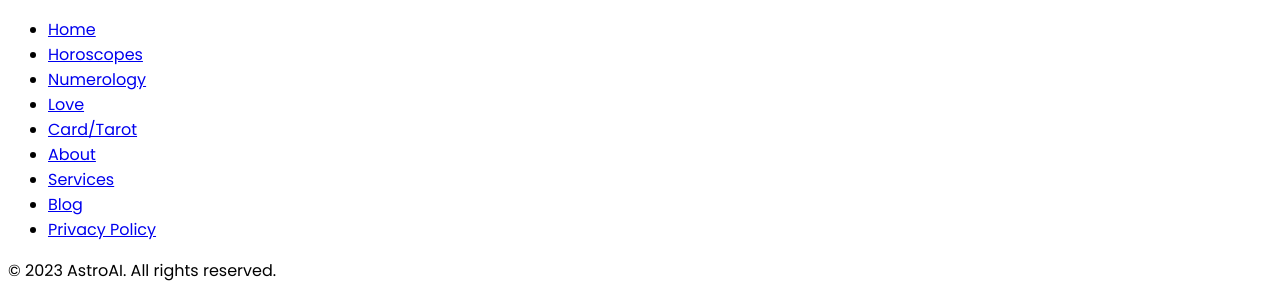
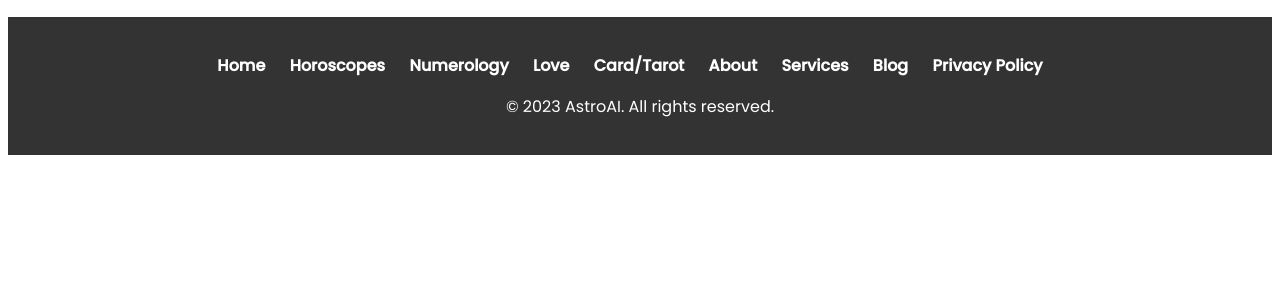
Before and after one commit to raunakcode03/Project-ASTRO, a plain HTML site: page index.html in a window 1280 px wide. Shown: the part 1470-1769 px from the top of the page. After the commit the page ends 1633 px from the top, so only its background shows below. Drawn offline with Linux system fonts and the light colour scheme.

Commit message:
Update styles.css

```diff
--- a/styles.css
+++ b/styles.css
@@ -174,3 +174,33 @@
 .tarot-sign:hover a {
   color: #0077cc; /* Change text color on hover */
 }
+
+
+footer {
+  background-color: #333;
+  color: #fff;
+  padding: 20px 0;
+  text-align: center;
+}
+
+/* Footer navigation links */
+footer ul {
+  list-style-type: none;
+  padding: 0;
+}
+
+footer li {
+  display: inline;
+  margin-right: 20px;
+}
+
+footer a {
+  text-decoration: none;
+  color: #fff;
+  font-weight: bold;
+}
+
+/* Hoover effects */
+footer a:hover {
+  color: #ffcc00; /* Change the link color on hover */
+}
```
